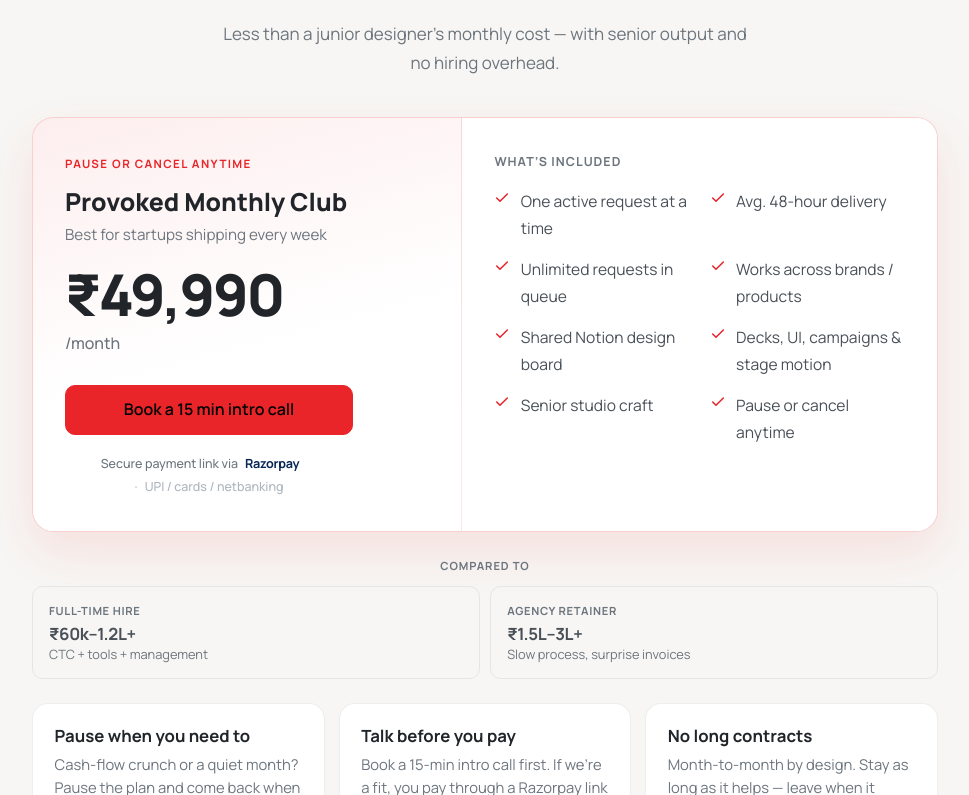
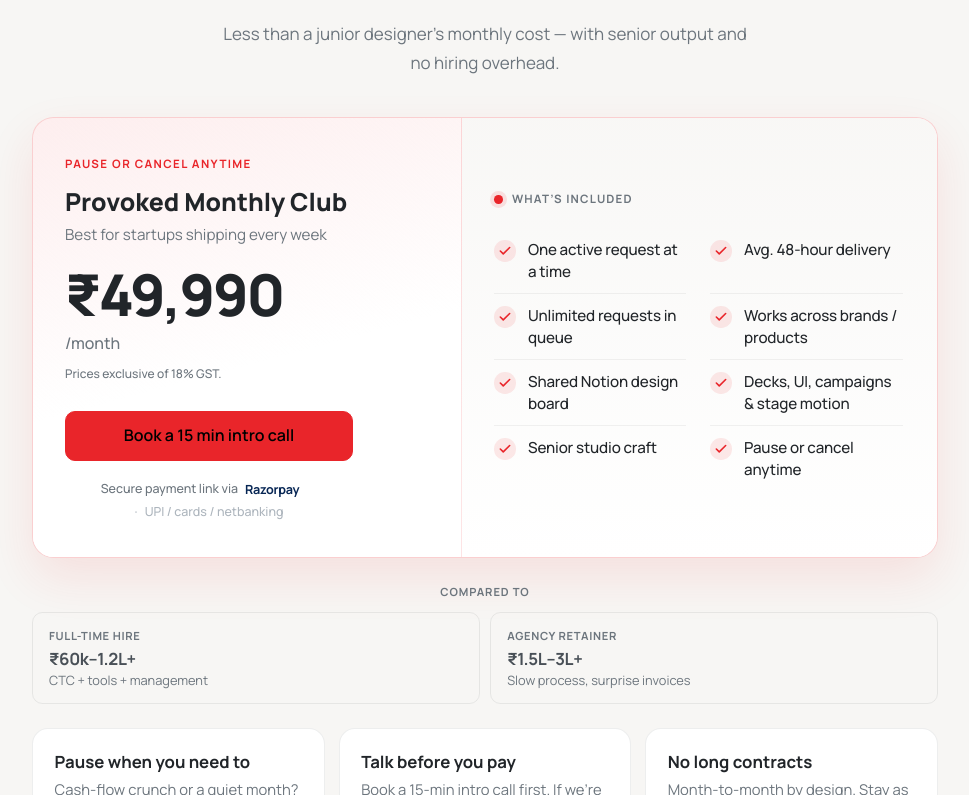
Before and after one commit to bhadresharya/provoked, a Next.js app: page / in a window 1280 px wide. Shown: the part 4525-5320 px from the top of the page, without its empty margins (155-1124 px from the left). Built offline with nearby package versions, Linux system fonts and the light colour scheme; no server answers.

Commit message:
Enhance PricingSection and update related content

```diff
--- a/components/daas/PricingSection.jsx
+++ b/components/daas/PricingSection.jsx
@@ -60,6 +60,7 @@ export default function PricingSection() {
                 <div className="daas-pricing__price">
                   <span className="daas-pricing__amount">{plan.price.display}</span>
                   <span className="daas-pricing__suffix">{plan.price.suffix}</span>
+                  {plan.gstNote ? <p className="daas-pricing__gst">{plan.gstNote}</p> : null}
                 </div>
                 <div className="daas-pricing__actions">
                   <button
@@ -78,8 +79,10 @@ export default function PricingSection() {
                 <ul className="daas-pricing__features">
                   {plan.features.map((feature) => (
                     <li key={feature}>
-                      <Check size={16} strokeWidth={2.25} aria-hidden="true" />
-                      <span>{feature}</span>
+                      <span className="daas-pricing__check" aria-hidden="true">
+                        <Check size={14} strokeWidth={2.75} />
+                      </span>
+                      <span className="daas-pricing__feature">{feature}</span>
                     </li>
                   ))}
                 </ul>
--- a/content/daasGuarantee.js
+++ b/content/daasGuarantee.js
@@ -3,7 +3,7 @@ export const DAAS_GUARANTEE = {
   eyebrow: 'Guarantee',
   title: 'Revision policy, in plain words.',
   description:
-    'Confidence for a ~₹50k/month decision — not buried in an accordion.',
+    'Confidence for a ~₹49.9k/month decision — not buried in an accordion.',
   pillars: [
     {
       title: 'Revise until you’re happy',
--- a/content/daasPricing.js
+++ b/content/daasPricing.js
@@ -13,6 +13,7 @@ export const DAAS_PRICING = {
       display: '₹49,990',
       suffix: '/month',
     },
+    gstNote: 'Prices exclusive of 18% GST.',
     features: [
       'One active request at a time',
       'Avg. 48-hour delivery',
--- a/styles/styles.scss
+++ b/styles/styles.scss
@@ -2064,8 +2064,16 @@ main:not(.daas-home) {
     }
 
     &__includes {
+        display: flex;
+        flex-direction: column;
+        justify-content: center;
         padding: 2.25rem 2rem;
-        background: $white;
+        background:
+            linear-gradient(180deg, rgba($daas-page-bg, 0.85) 0%, $white 100%);
+
+        @include media-breakpoint-up(md) {
+            padding: 2.35rem 2.15rem 2.35rem 2rem;
+        }
     }
 
     &__pause {
@@ -2112,13 +2120,33 @@ main:not(.daas-home) {
         font-size: 1rem;
     }
 
+    &__gst {
+        margin: 0.55rem 0 0;
+        color: $gray-600;
+        font-size: 0.75rem;
+        font-weight: 500;
+        line-height: 1.4;
+    }
+
     &__includes-title {
-        font-size: 0.78rem;
+        display: inline-flex;
+        align-items: center;
+        gap: 0.55rem;
+        margin: 0 0 1.35rem;
+        font-size: 0.72rem;
         font-weight: 700;
-        letter-spacing: 0.08em;
+        letter-spacing: 0.1em;
         text-transform: uppercase;
         color: $gray-600;
-        margin-bottom: 1.15rem;
+
+        &::before {
+            content: '';
+            width: 0.55rem;
+            height: 0.55rem;
+            border-radius: 50%;
+            background: $primary;
+            box-shadow: 0 0 0 4px rgba($primary, 0.12);
+        }
     }
 
     &__features {
@@ -2127,27 +2155,55 @@ main:not(.daas-home) {
         padding: 0;
         display: grid;
         grid-template-columns: 1fr;
-        gap: 0.15rem;
+        gap: 0;
 
         @include media-breakpoint-up(xl) {
             grid-template-columns: 1fr 1fr;
-            column-gap: 1.25rem;
+            column-gap: 1.5rem;
         }
 
         li {
             display: flex;
-            gap: 0.65rem;
+            gap: 0.75rem;
             align-items: flex-start;
-            margin-bottom: 0.7rem;
-            font-size: 0.975rem;
-            color: $gray-700;
-
-            svg {
-                flex-shrink: 0;
-                margin-top: 0.15rem;
-                color: $primary;
+            padding: 0.7rem 0;
+            border-bottom: 1px solid rgba($dark, 0.06);
+            font-size: 0.95rem;
+            line-height: 1.4;
+            color: $dark;
+
+            @include media-breakpoint-up(xl) {
+                &:nth-last-child(-n + 2) {
+                    border-bottom: 0;
+                    padding-bottom: 0.15rem;
+                }
             }
-        }
+
+            @include media-breakpoint-down(xl) {
+                &:last-child {
+                    border-bottom: 0;
+                    padding-bottom: 0.15rem;
+                }
+            }
+        }
+    }
+
+    &__check {
+        flex-shrink: 0;
+        display: inline-flex;
+        align-items: center;
+        justify-content: center;
+        width: 1.35rem;
+        height: 1.35rem;
+        margin-top: 0.05rem;
+        border-radius: 50%;
+        background: rgba($primary, 0.1);
+        color: $primary;
+    }
+
+    &__feature {
+        font-weight: 500;
+        letter-spacing: -0.01em;
     }
 
     &__actions {
```
